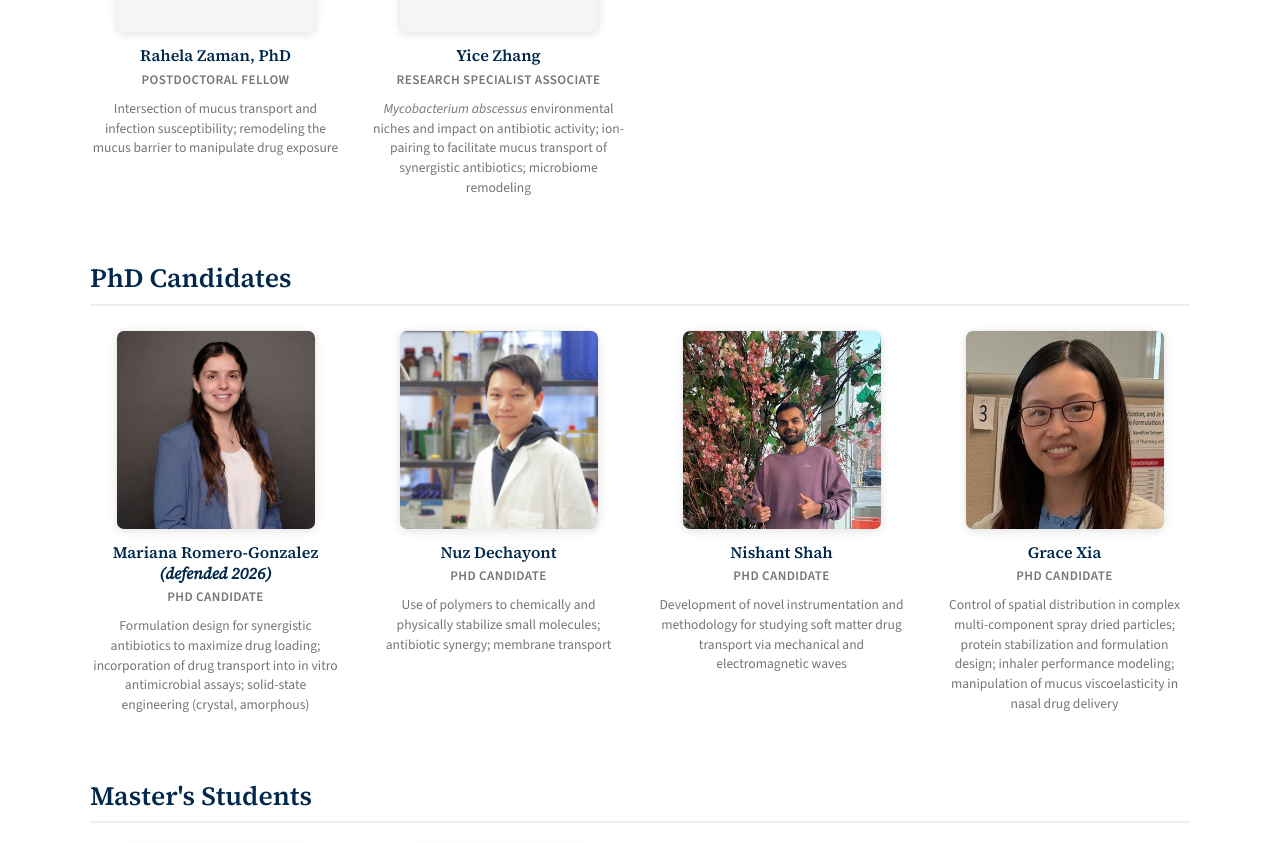
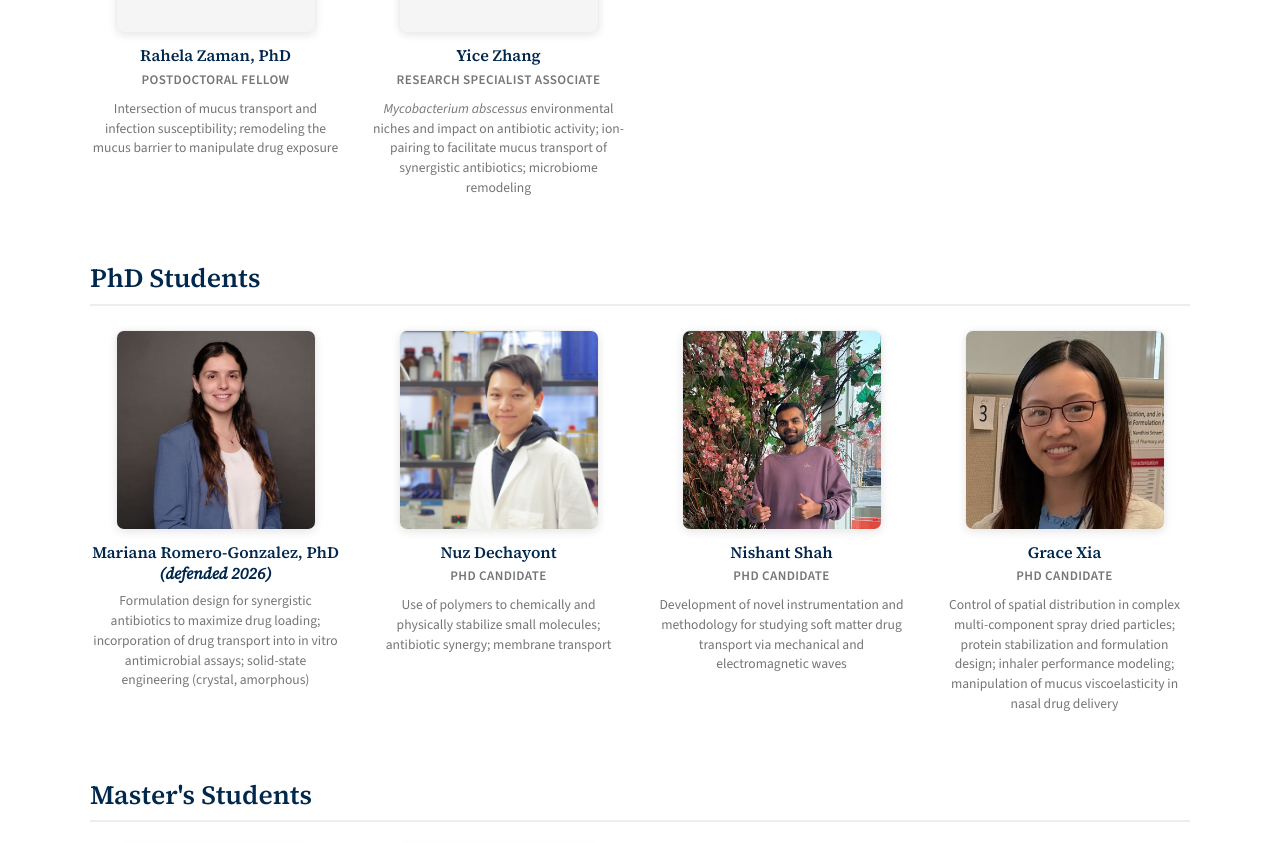
Before and after one commit to Brunaugh-Lab/Brunaugh-Lab.github.io, a Jekyll site: the page built from people.html, in a window 1280 px wide and 900 px high, scrolled down 917 px, cut to the strip 0-843 px from the top of the window. Built offline with Jekyll 4.4.1, drawn with Linux system fonts in a browser that asks for light colours.

Commit message:
Rename section to PhD Students, update Mariana with PhD title
Co-Authored-By: Claude Opus 4.6 (1M context) <noreply@anthropic.com>

```diff
--- a/people.html
+++ b/people.html
@@ -47,16 +47,15 @@ permalink: /people/
   </div>
 </div>
 
-<!-- PhD Candidates -->
+<!-- PhD Students -->
 <div class="people-section">
-  <h2>PhD Candidates</h2>
+  <h2>PhD Students</h2>
   <div class="headshot-grid">
     <div class="headshot-card">
       <div class="headshot-photo">
         <img src="/images/headshots/mariana-romero-gonzalez.jpg" alt="Mariana Romero-Gonzalez" style="object-position: center">
       </div>
-      <h3>Mariana Romero-Gonzalez <em>(defended 2026)</em></h3>
-      <div class="headshot-role">PhD Candidate</div>
+      <h3>Mariana Romero-Gonzalez, PhD <em>(defended 2026)</em></h3>
       <p class="headshot-desc">Formulation design for synergistic antibiotics to maximize drug loading; incorporation of drug transport into in vitro antimicrobial assays; solid-state engineering (crystal, amorphous)</p>
     </div>
 
```
